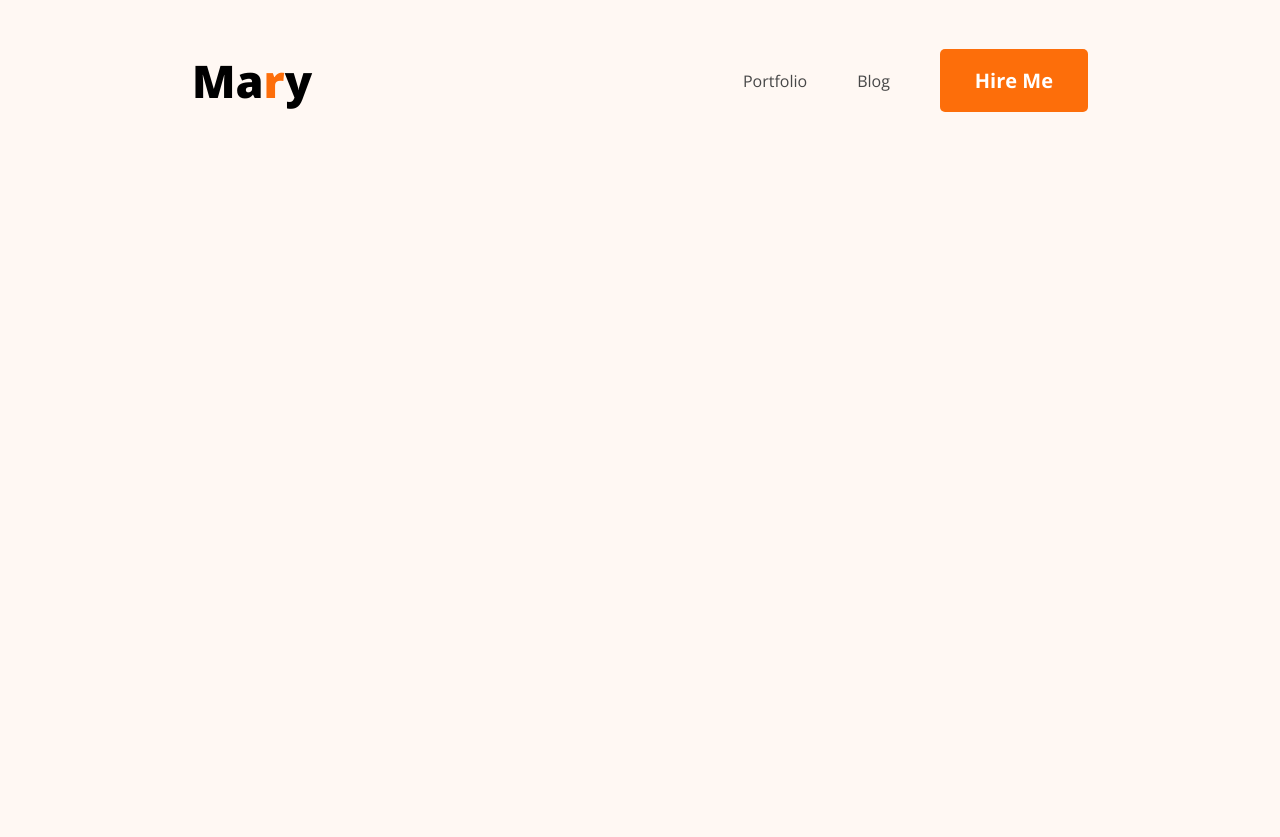
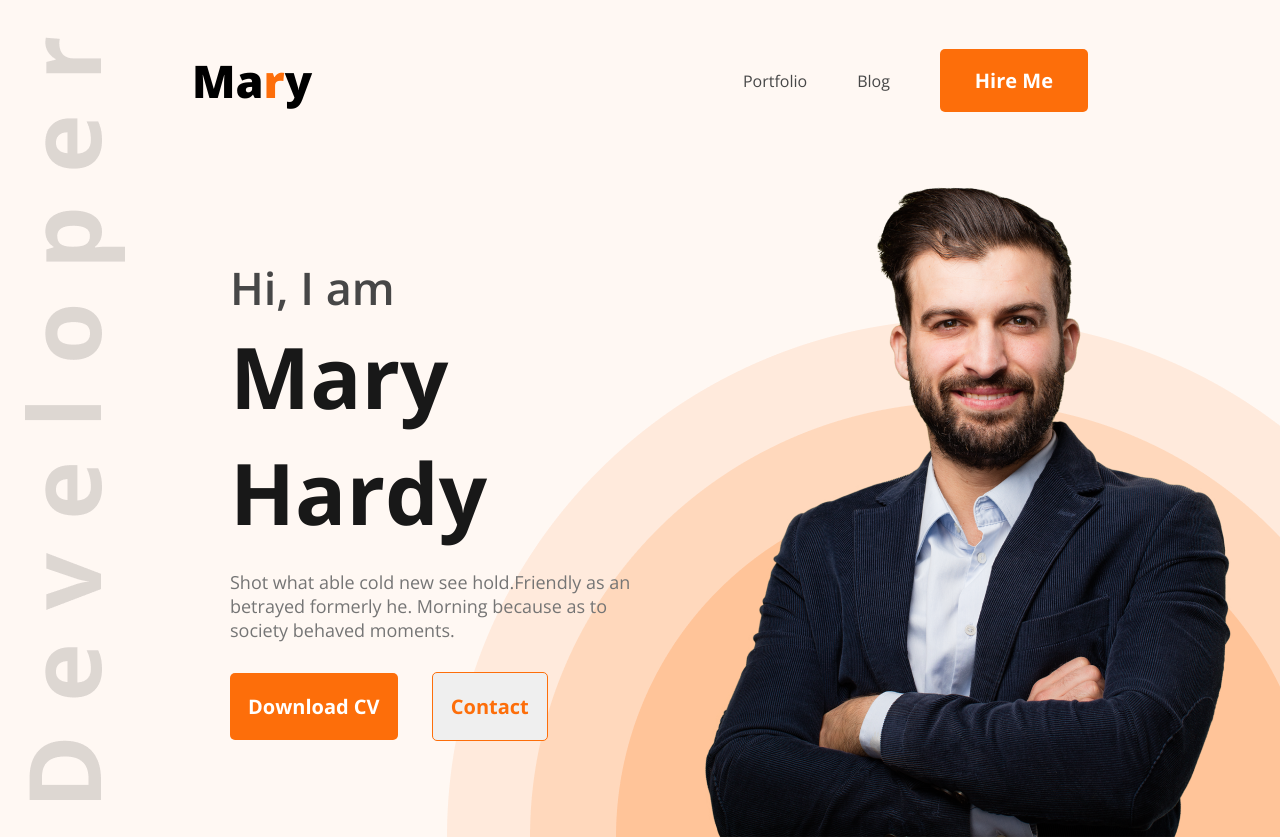
Before and after one commit to shahedul-alam/simple-portfolio-website, a plain HTML site: page index.html in a window 1280 px wide. Drawn offline with nearby package versions, Linux system fonts and the light colour scheme.

Commit message:
hero banner section added

```diff
--- a/index.html
+++ b/index.html
@@ -16,6 +16,16 @@
         <li><a class="nav-btn" href="#">Hire Me</a></li>
       </ul>
     </nav>
+    <div class="banner-container">
+      <div class="banner-content">
+        <p class="banner-greetings">Hi, I am</p>
+        <h1>Mary Hardy</h1>
+        <p class="banner-description">Shot what able cold new see hold.Friendly as an betrayed formerly he. Morning because as to society behaved moments.</p>
+        <button class="banner-btn-1">Download CV</button>
+        <button class="banner-btn-2">Contact</button>
+      </div>
+      <img src="./images/hardy.png" alt="picture of hardy">
+    </div>
   </header>
   <main></main>
   <footer></footer>
--- a/style.css
+++ b/style.css
@@ -9,6 +9,10 @@ header {
   width: 100%;
   height: 837px;
   background-color: rgb(255, 248, 243);
+  background-image: url("./images/developer.png"), url("./images/header_bg.png");
+  background-repeat: no-repeat;
+  background-position: left center, right bottom;
+  background-position-x: 25px, right;
 }
 header > nav {
   width: 70%;
@@ -44,3 +48,50 @@ header > nav > ul a {
   background: rgb(253, 110, 10);
   padding: 18px 35px;
 }
+.banner-container {
+  display: flex;
+  justify-content: space-between;
+  margin-left: 230px;
+  margin-right: 40px;
+}
+.banner-content {
+  width: 585px;
+  align-self: center;
+}
+.banner-greetings {
+  color: rgb(71, 71, 71);
+  font-size: 45px;
+  font-weight: 600;
+  line-height: 61px;
+}
+.banner-content > h1 {
+  color: rgb(24, 24, 24);
+  font-size: 85px;
+  font-weight: 700;
+  margin-bottom: 20px;
+}
+.banner-description {
+  color: rgb(117, 117, 117);
+  font-size: 18px;
+  font-weight: 400;
+  margin-bottom: 30px;
+}
+.banner-btn-1 {
+  color: rgb(255, 255, 255);
+  font-family: Open Sans;
+  font-size: 20px;
+  font-weight: 700;
+  padding: 20px 18px;
+  border: none;
+  border-radius: 5px;
+  background: rgb(253, 110, 10);
+  margin-right: 30px;
+}
+.banner-btn-2 {
+  color: rgb(253, 110, 10);
+  font-size: 20px;
+  font-weight: 700;
+  border: 1px solid rgb(253, 110, 10);
+  border-radius: 5px;
+  padding: 20px 18px;
+}
```
